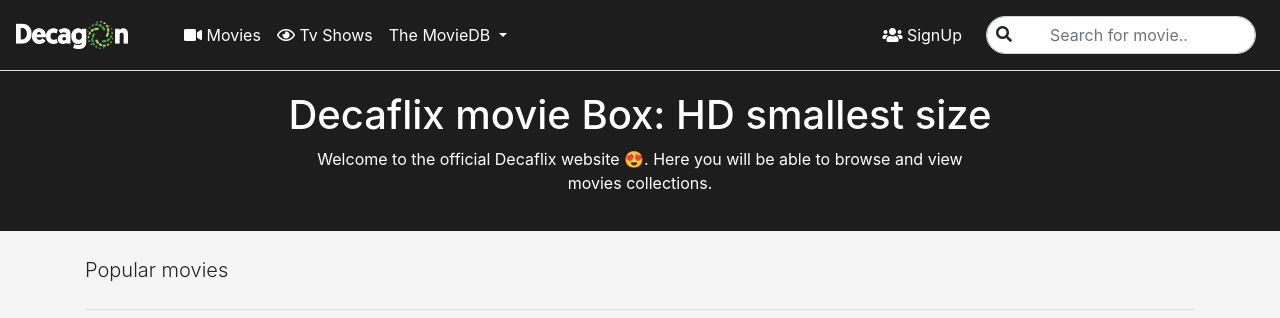
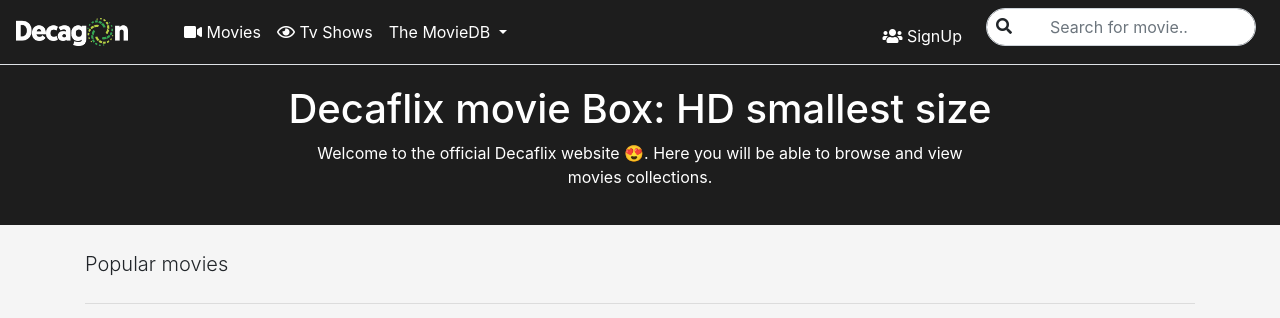
Before and after one commit to cranium44/DecaFlix, a Flask app: page / in a window 1280 px wide. Shown: the top 318 px of the page. Run offline with Flask 2, Linux system fonts and the light colour scheme; some libraries are stand-ins or nearby versions.

Commit message:
Modified application.py and layout.html

```diff
--- a/application.py
+++ b/application.py
@@ -78,7 +78,7 @@
 def register():
 
     # forget any user_id
-    # session.clear()
+    session.clear()
 
     # user get to the route via get
     if request.method == "POST":
--- a/templates/layout.html
+++ b/templates/layout.html
@@ -19,8 +19,9 @@
     <header>
         <nav class="navbar navbar-expand-lg fixed-buttom navbar-light border-bottom">
             <a href="/"><img src="../static/images/logo-light.png" width="112" height="28" /></a>
-            <button class="navbar-toggler" type="button" data-toggle="collapse" data-target="#navbarColor03"
-                aria-controls="navbarColor03" aria-expanded="false" aria-label="Toggle navigation">
+            <button class="navbar-toggler" style="background-color: #ffffff !important" type="button"
+                data-toggle="collapse" data-target="#navbarColor03" aria-controls="navbarColor03" aria-expanded="false"
+                aria-label="Toggle navigation">
                 <span class="navbar-toggler-icon"></span>
             </button>
 
@@ -46,14 +47,14 @@
                     </li>
                 </ul>
                 {% if session.user_id %}
-                <div class="mb-2">
+                <div class="">
                     <!-- <a href="/register" class="btn btn-success ml-4 my-2 my-sm-0 submit">SignUp</a> -->
                     <!-- <a href="/register" class="ml-4 my-2 mr-4 my-sm-0 signup"> <i class="fas fa-users"></i> Hey
                         {{session.username}}</a> -->
-                    <div class="nav-item dropdown mr-4">
-                        <a class="nav-link dropdown-toggle signup mt-2" href="#" id="navbarDropdown" role="button"
+                    <div class="nav-item dropdown mr-4 mt-2">
+                        <a class="nav-link dropdown-toggle signup" href="#" id="navbarDropdown" role="button"
                             data-toggle="dropdown" aria-haspopup="true" aria-expanded="false">
-                            Hey {{session.username}}
+                            <i class="far fa-user"></i> Hey {{session.username}}
                         </a>
                         <div class="dropdown-menu" aria-labelledby="navbarDropdown">
                             <a class="dropdown-item" href="#"><i class="fas fa-globe-africa"></i> Events</a>
@@ -64,13 +65,13 @@
                     </div>
                 </div>
                 {% else %}
-                <div class="mb-2  mt-2 mr-4">
+                <div class="nav-item mr-4 mt-2 ">
                     <!-- <a href="/register" class="btn btn-success ml-4 my-2 my-sm-0 submit">SignUp</a> -->
                     <a href="/register" class="ml-4 my-2 my-sm-0 signup"> <i class="fas fa-users"></i> SignUp</a>
                 </div>
                 {% endif %}
                 <form action="/movie" method="post" class="form-inline my-2 my-lg-0">
-                    <div class="input-icons my-2">
+                    <div class="input-icons">
                         <i class="fas fa-search icon"></i>
                         <input class="input-field form-control mr-sm-2 search" type="search" name="title"
                             placeholder="Search for movie.." aria-label="Search" />
```
